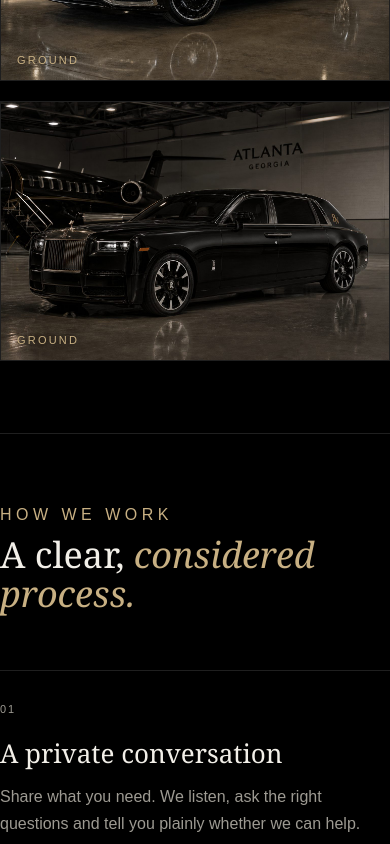
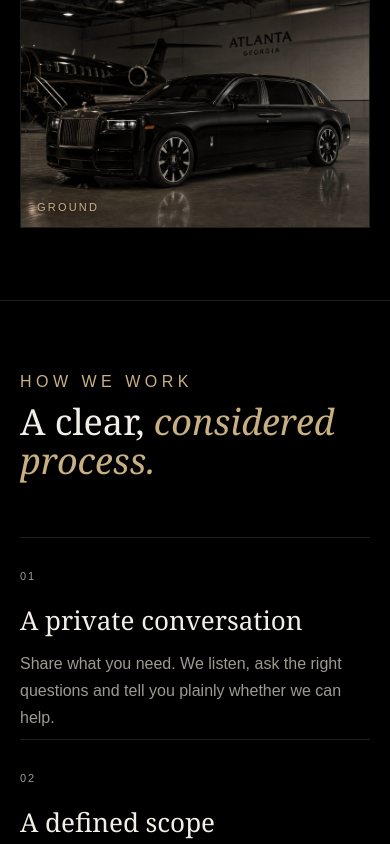
Before and after one commit to gq74dppmvj-bot/bank-site, a Next.js app: page / in a window 390 px wide. Shown: the part 3640-4484 px from the top of the page. Built offline with nearby package versions, Linux system fonts and the light colour scheme.

Commit message:
Align added sections with page gutter

```diff
--- a/src/app/extras.css
+++ b/src/app/extras.css
@@ -375,3 +375,19 @@ textarea:focus-visible {
     grid-column: span 1;
   }
 }
+
+/* Align added sections with the page gutter */
+.process,
+.faq,
+.fleet {
+  padding-left: 32px;
+  padding-right: 32px;
+}
+@media (max-width: 900px) {
+  .process,
+  .faq,
+  .fleet {
+    padding-left: 20px;
+    padding-right: 20px;
+  }
+}
```
